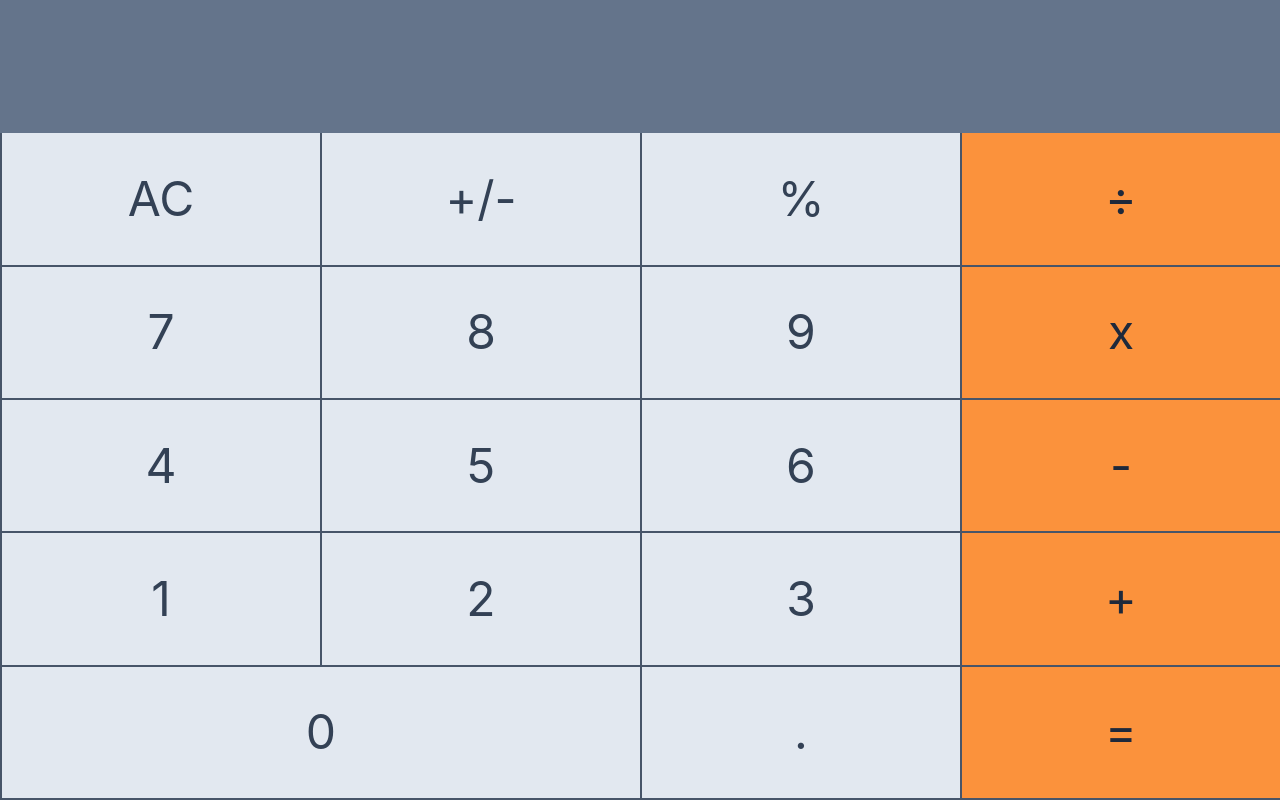
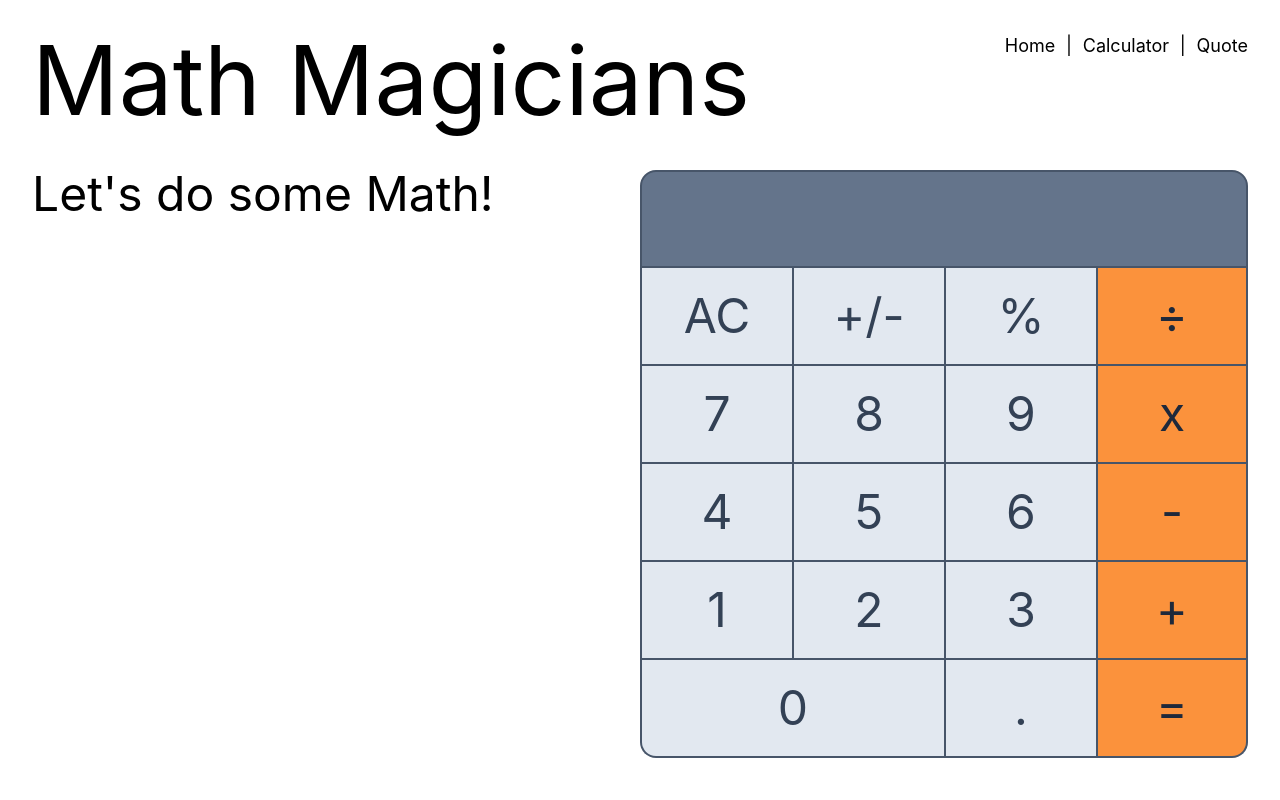
Before and after one commit to rmrmrmr/Math-Magicians, a React (Create React App) app: page /calculator in a window 1280 px wide. Built offline with nearby package versions, Linux system fonts and the light colour scheme.

Commit message:
Add React routing and React basic styling

```diff
--- a/package.json
+++ b/package.json
@@ -9,6 +9,7 @@
     "big.js": "^6.2.1",
     "react": "^18.2.0",
     "react-dom": "^18.2.0",
+    "react-router-dom": "^6.4.3",
     "react-scripts": "5.0.1",
     "web-vitals": "^2.1.4"
   },
--- a/src/App.js
+++ b/src/App.js
@@ -1,13 +1,23 @@
 import React from 'react';
+import {
+  BrowserRouter as Router,
+  Routes,
+  Route,
+  // Link,
+} from 'react-router-dom';
 import Calculator from './components/Calculator';
+import Home from './components/Home';
+import Quote from './components/Quote';
 import './App.css';
 
-function App() {
+export default function App() {
   return (
-    <div>
-      <Calculator />
-    </div>
+    <Router>
+      <Routes>
+        <Route path="/" element={<Home />} />
+        <Route path="/calculator" element={<Calculator />} />
+        <Route path="/quote" element={<Quote />} />
+      </Routes>
+    </Router>
   );
 }
-
-export default App;
--- a/src/components/Calculator.js
+++ b/src/components/Calculator.js
@@ -1,7 +1,8 @@
 import React, { useState } from 'react';
+import { Link } from 'react-router-dom';
 import calculate from '../logic/calculate';
 
-const Calculator = () => {
+export default function Calculator() {
   const [state, setState] = useState({
     total: null,
     next: null,
@@ -15,8 +16,18 @@ const Calculator = () => {
   };
 
   return (
-    <div className="flex flex-wrap w-screen h-screen">
-      <span className="flex w-full h-1/6 bg-slate-500 text-white text-8xl items-center justify-end buttonx-3">
+    <div className="flex w-screen h-screen flex-wrap justify-between p-8 gap-y-8">
+      <h1 className="text-8xl w-4/5">Math Magicians</h1>
+      <nav className="flex w-1/5 justify-between text-lg">
+        <Link to="/">Home</Link>
+        <p>|</p>
+        <Link to="/calculator">Calculator</Link>
+        <p>|</p>
+        <Link to="/quote">Quote</Link>
+      </nav>
+      <h2 className="text-5xl w-2/4">Let&apos;s do some Math!</h2>
+      <div className="flex flex-wrap w-2/4 h-4/5" id="calculator">
+        <span className="flex w-full h-1/6 bg-slate-500 text-white text-8xl items-center justify-end buttonx-3 rounded-t-2xl border-slate-600 border-2">
           { state.total }
           { state.operation }
           { state.next }
@@ -37,11 +48,10 @@ const Calculator = () => {
         <button className="greyBttn" type="button" name="3" onClick={handleClick}>2</button>
         <button className="greyBttn" type="button" name="3" onClick={handleClick}>3</button>
         <button className="orangeBttn" type="button" name="+" onClick={handleClick}>+</button>
-      <button className="greyBttn w-1/2" type="button" name="0" onClick={handleClick}>0</button>
+        <button className="greyBttn w-1/2 rounded-bl-2xl" type="button" name="0" onClick={handleClick}>0</button>
         <button className="greyBttn" type="button" name="." onClick={handleClick}>.</button>
-      <button className="orangeBttn" type="button" name="=" onClick={handleClick}>=</button>
+        <button className="orangeBttn rounded-br-2xl" type="button" name="=" onClick={handleClick}>=</button>
+      </div>
     </div>
   );
-};
-
-export default Calculator;
+}
--- a/src/index.css
+++ b/src/index.css
@@ -37,7 +37,7 @@ code {
   }
 
   .orangeBttn {
-    @apply flex w-1/4 h-1/6 bg-orange-400 hover:bg-orange-500 border-2 border-r-0 border-t-0 border-slate-600 items-center justify-center text-5xl text-slate-800;
+    @apply flex w-1/4 h-1/6 bg-orange-400 hover:bg-orange-500 border-2 border-t-0 border-slate-600 items-center justify-center text-5xl text-slate-800;
   }
 }
 /* stylelint-enable */
```
Also changed, not shown: 1 other file (tests, documents, lock files or other folders). Lines whose indentation alone changed are shown as unchanged.
